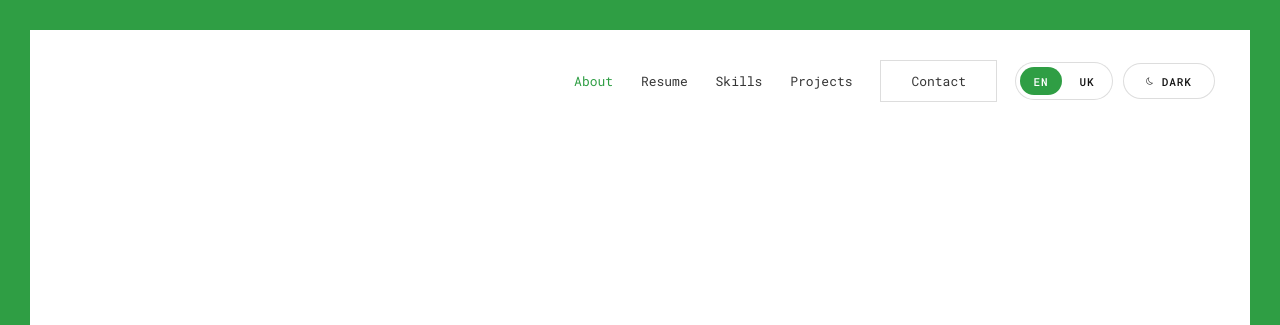
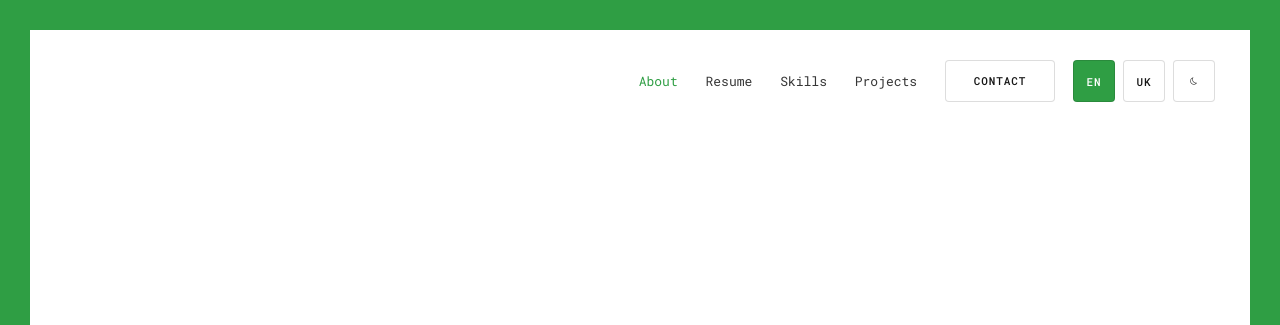
Before and after one commit to b0gdaniy/b0gdaniy.github.io, a website: page index.html in a window 1280 px wide. Shown: the top 325 px of the page. Drawn offline with Linux system fonts and the light colour scheme; files whose address does not match are found by name.

Commit message:
style: update

```diff
--- a/css/site.css
+++ b/css/site.css
@@ -90,38 +90,39 @@ header .head-top .top-menu {
   display: flex;
   align-items: center;
   justify-content: flex-end;
-  gap: 10px;
+  gap: 8px;
   flex: none;
 }
 
 .lang-switch {
   display: inline-flex;
   align-items: center;
-  gap: 4px;
-  padding: 4px;
-  border: 1px solid var(--site-chip-border);
-  border-radius: 999px;
-  background: var(--site-chip-bg);
-  backdrop-filter: blur(14px);
+  gap: 8px;
+  padding: 0;
+  border: 0;
+  border-radius: 0;
+  background: transparent;
+  backdrop-filter: none;
 }
 
 .control-chip {
   appearance: none;
-  width: auto;
-  height: auto;
+  width: 42px;
+  height: 42px;
+  min-width: 42px;
+  min-height: 42px;
   margin: 0;
   border-bottom: 0;
   border: 1px solid var(--site-chip-border);
-  border-radius: 999px;
+  border-radius: 4px;
   background: var(--site-chip-bg);
   color: var(--site-chip-text);
   cursor: pointer;
   display: inline-flex;
   align-items: center;
   justify-content: center;
-  gap: 8px;
-  min-height: 36px;
-  padding: 0 14px;
+  gap: 0;
+  padding: 0;
   font: inherit;
   font-size: 11px;
   font-weight: 500;
@@ -135,16 +136,16 @@ header .head-top .top-menu {
 }
 
 .lang-switch .control-chip {
-  min-height: 28px;
+  width: 42px;
+  height: 42px;
   min-width: 42px;
-  padding: 0 10px;
-  border: 0;
-  background: transparent;
+  min-height: 42px;
 }
 
 .control-chip:hover {
   border-color: var(--site-accent);
   color: var(--site-accent);
+  transform: translateY(-1px);
 }
 
 .control-chip:focus-visible {
@@ -158,7 +159,8 @@ header .head-top .top-menu {
 }
 
 .theme-switch {
-  min-width: 92px;
+  width: 42px;
+  min-width: 42px;
 }
 
 .theme-switch,
@@ -172,7 +174,7 @@ header .head-top .top-menu {
 }
 
 .theme-switch__label {
-  line-height: 1;
+  display: none;
 }
 
 .section.about .image img {
@@ -189,7 +191,31 @@ header .head-top .top-menu {
 }
 
 .top-menu .btn {
-  min-width: 100px;
+  min-width: 110px;
+  height: 42px;
+  line-height: 40px;
+  padding: 0 16px;
+  border-radius: 4px;
+  border-color: var(--site-chip-border);
+  background: var(--site-chip-bg);
+  color: var(--site-chip-text);
+  font-size: 11px;
+  font-weight: 500;
+  letter-spacing: 0.08em;
+  text-transform: uppercase;
+  transition:
+    border-color 0.2s ease,
+    background 0.2s ease,
+    color 0.2s ease,
+    transform 0.2s ease;
+}
+
+.top-menu .btn:hover,
+header .head-top .top-menu ul li.active .btn {
+  background: var(--site-accent);
+  border-color: var(--site-accent);
+  color: #ffffff;
+  transform: translateY(-1px);
 }
 
 .service-items .service-item:nth-child(3n) {
@@ -389,6 +415,7 @@ html[data-theme='dark'] .top-menu ul li a.btn,
 body.is-dark .top-menu ul li a.btn {
   background: var(--site-accent);
   border-color: var(--site-accent);
+  color: #ffffff;
 }
 
 html[data-theme='dark'] .container .line,
@@ -432,12 +459,8 @@ body.is-dark .container .line {
 
 @media (max-width: 640px) {
   .theme-switch {
-    min-width: 36px;
-    padding: 0;
-  }
-
-  .theme-switch__label {
-    display: none;
+    width: 42px;
+    min-width: 42px;
   }
 }
 
```
